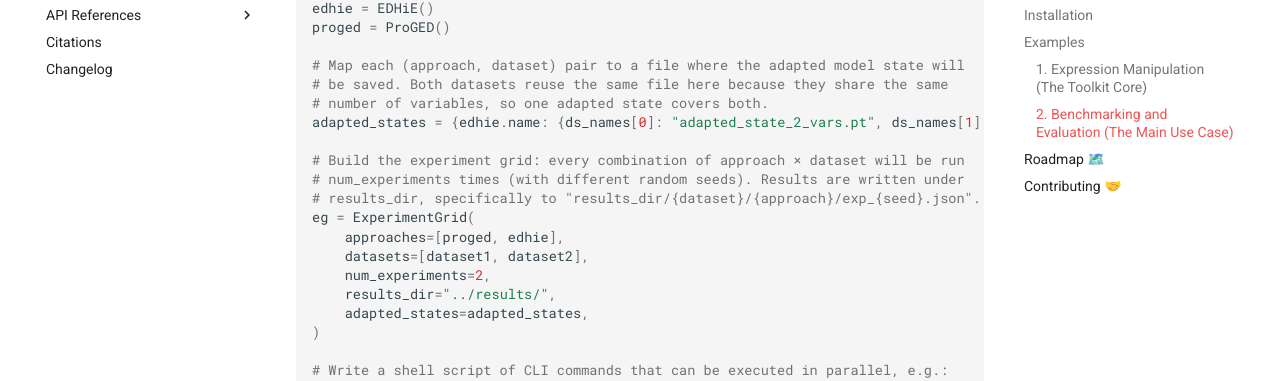
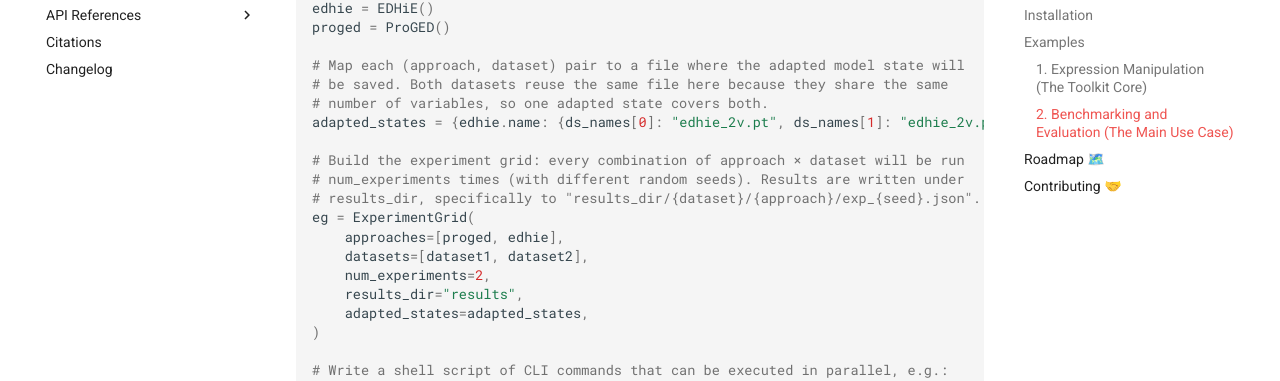
Before and after one commit to smeznar/SymbolicRegressionToolkit, an MkDocs documentation site: the page built from docs/index.md, in a window 1280 px wide and 900 px high, scrolled down 2792 px. Shown: the part 147-528 px from the top of the window. Built offline with MkDocs 1.6.1 and Material for MkDocs 9.7.7, drawn with Linux system fonts in a browser that asks for light colours; comment, search, counter and statistics services are not loaded; the version menu is left out.

Commit message:
Standardize example filenames

```diff
--- a/README.md
+++ b/README.md
@@ -108,7 +108,7 @@ proged = ProGED()
 # Map each (approach, dataset) pair to a file where the adapted model state will
 # be saved. Both datasets reuse the same file here because they share the same
 # number of variables, so one adapted state covers both.
-adapted_states = {edhie.name: {ds_names[0]: "adapted_state_2_vars.pt", ds_names[1]: "adapted_state_2_vars.pt"}}
+adapted_states = {edhie.name: {ds_names[0]: "edhie_2v.pt", ds_names[1]: "edhie_2v.pt"}}
 
 # Build the experiment grid: every combination of approach × dataset will be run
 # num_experiments times (with different random seeds). Results are written under
@@ -117,7 +117,7 @@ eg = ExperimentGrid(
     approaches=[proged, edhie],
     datasets=[dataset1, dataset2],
     num_experiments=2,
-    results_dir="../results/",
+    results_dir="results",
     adapted_states=adapted_states,
 )
 
```
Also changed, not shown: docs/guides/experiments.md (+1 -1 lines), docs/guides/quickstart.md (+1 -1 lines).
